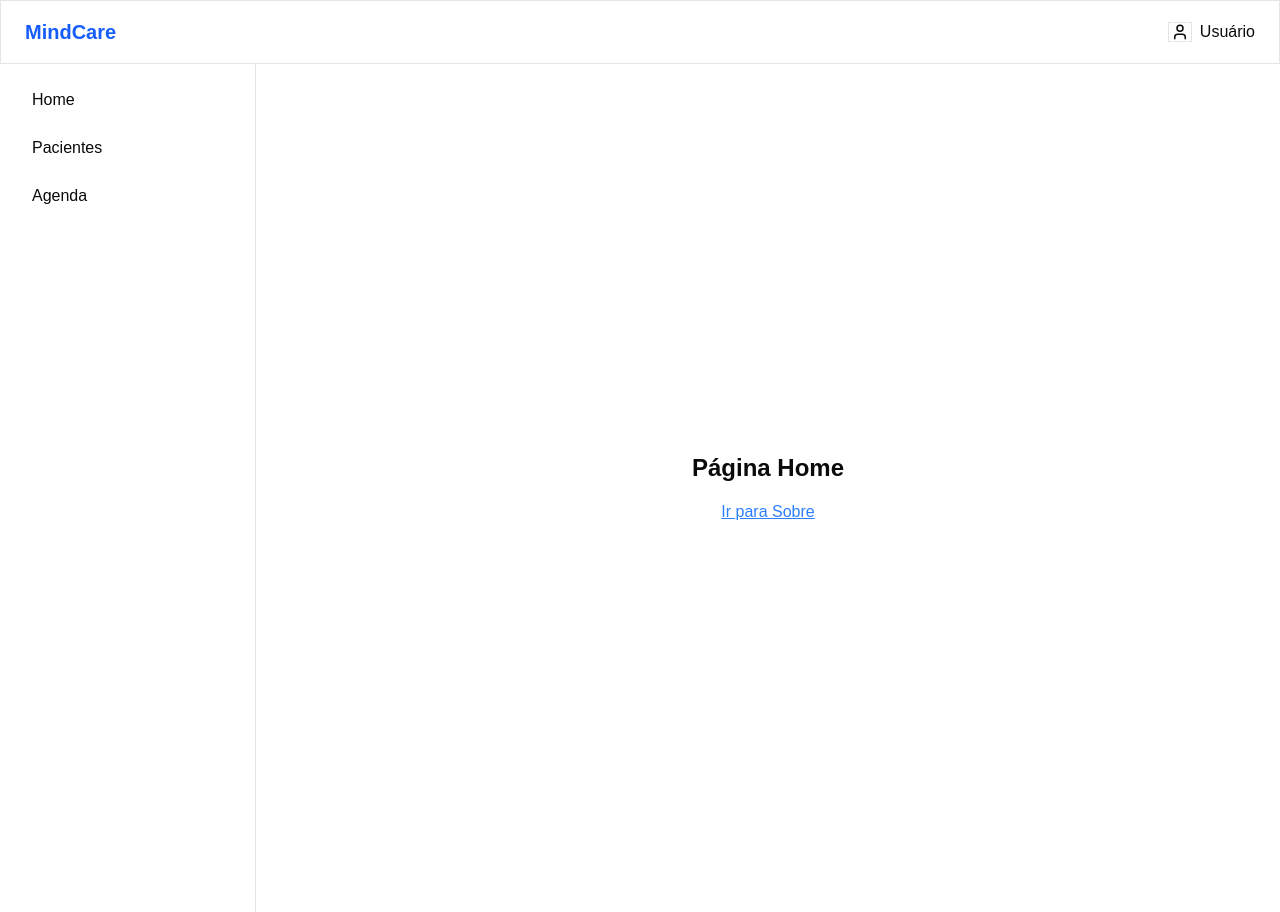
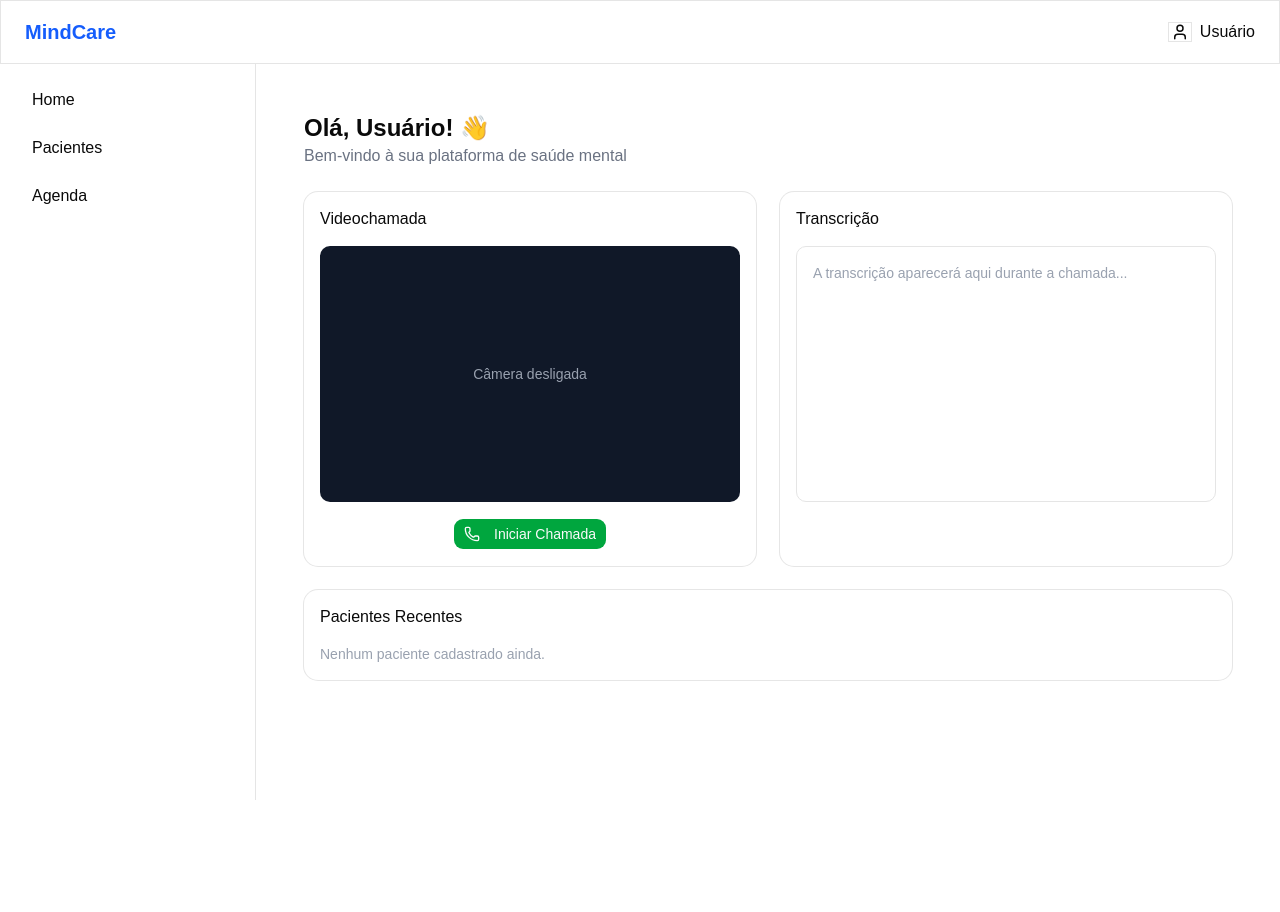
Before and after one commit to simonegabionetta/plataforma-saude-mental, a React (Vite) app: page / in a window 1280 px wide. After the commit the page ends 800 px from the top, so only its background shows below. Built offline with nearby package versions, Linux system fonts and the light colour scheme.

Commit message:
feat: criar página Home com videochamada e transcrição

```diff
--- a/src/pages/Home.tsx
+++ b/src/pages/Home.tsx
@@ -1,10 +1,142 @@
+import { useState, useRef } from 'react' //useState: guarda valor para atualizar tela //use Ref refrenecia elem HTML sem atualizar
+import { Button } from '@/components/ui/button'
+import { Card, CardContent, CardHeader, CardTitle } from '@/components/ui/card'
+import { Phone, PhoneOff, Mic, MicOff, Video, VideoOff } from 'lucide-react'
+
 function Home() {
+  const [isCallActive, setIsCallActive] = useState(false)//estado video chamada
+  const [isMuted, setIsMuted] = useState(false) // estado microfone
+  const [isVideoOn, setIsVideoOn] = useState(true) //estado da camera
+  const [transcription, setTranscription] = useState('') // text transcrição
+  const videoRef = useRef<HTMLVideoElement>(null) // guardar ref ligar e desl camera depois
+  const mediaStreamRef = useRef<MediaStream | null>(null)
+
+  const startCall = async () => { // função async pq espera navegador acessar camera
+    try {
+      const stream = await navigator.mediaDevices.getUserMedia({ //permisao ao nav acessar camera e mic
+        video: true, //conecta video na tela
+        audio: true,
+      })
+      if (videoRef.current) {
+        videoRef.current.srcObject = stream
+      }
+      mediaStreamRef.current = stream
+      setIsCallActive(true)
+    } catch (error) {
+      console.error('Erro ao iniciar chamada:', error)
+    }
+  }
+
+  const endCall = () => {
+    if (mediaStreamRef.current) {  //pega trilha video + audio
+      mediaStreamRef.current.getTracks().forEach((track) => track.stop()) //para cada trilha desliga
+    }
+    if (videoRef.current) {
+      videoRef.current.srcObject = null //remove video tela
+    }
+    setIsCallActive(false) //volta estado inicial
+    setIsMuted(false) //reseta mic ligado
+    setIsVideoOn(true) //resenta cam ligada
+  }
+
+  const toggleMute = () => {
+    if (mediaStreamRef.current) {
+      mediaStreamRef.current.getAudioTracks().forEach((track) => { //pega audio
+        track.enabled = !track.enabled //inverte estado da trilha ligado/desligado
+      })
+    }
+    setIsMuted(!isMuted)//inverte o estado do botão na tela mutou/desmutou
+  }
+
+  const toggleVideo = () => {
+    if (mediaStreamRef.current) {
+      mediaStreamRef.current.getVideoTracks().forEach((track) => { //pega videos
+        track.enabled = !track.enabled //inverte estado video
+      })
+    }
+    setIsVideoOn(!isVideoOn)
+  }
+
   return (
-    <div className="flex flex-col items-center justify-center min-h-screen gap-4">
-      <h1 className="text-2xl font-bold">Página Home</h1>
-      <a href="/sobre" className="text-blue-500 underline">
-        Ir para Sobre
-      </a>
+    <div className="p-6 flex flex-col gap-6">
+
+      <div>
+        <h1 className="text-2xl font-bold">Olá, Usuário! 👋</h1>
+        <p className="text-gray-500">Bem-vindo à sua plataforma de saúde mental</p>
+      </div>
+
+      <div className="flex gap-6">
+
+        <Card className="flex-1">
+          <CardHeader>
+            <CardTitle>Videochamada</CardTitle>
+          </CardHeader>
+          <CardContent className="flex flex-col gap-4">
+            <div className="bg-gray-900 rounded-lg h-64 flex items-center justify-center relative">
+              {isCallActive ? (
+                <video
+                  ref={videoRef}
+                  autoPlay
+                  muted
+                  className="w-full h-full object-cover rounded-lg"
+                />
+              ) : (
+                <span className="text-gray-400">Câmera desligada</span>
+              )}
+            </div>
+
+            <div className="flex items-center justify-center gap-4">
+              {!isCallActive ? (
+                <Button onClick={startCall} className="bg-green-600 hover:bg-green-700">
+                  <Phone className="w-4 h-4 mr-2" />
+                  Iniciar Chamada
+                </Button>
+              ) : (
+                <>
+                  <Button onClick={toggleMute} variant="outline">
+                    {isMuted ? <MicOff className="w-4 h-4" /> : <Mic className="w-4 h-4" />}
+                  </Button>
+                  <Button onClick={toggleVideo} variant="outline">
+                    {isVideoOn ? <Video className="w-4 h-4" /> : <VideoOff className="w-4 h-4" />}
+                  </Button>
+                  <Button onClick={endCall} variant="destructive">
+                    <PhoneOff className="w-4 h-4 mr-2" />
+                    Encerrar
+                  </Button>
+                </>
+              )}
+            </div>
+          </CardContent>
+        </Card>
+
+        <Card className="flex-1">
+          <CardHeader>
+            <CardTitle>Transcrição</CardTitle>
+          </CardHeader>
+          <CardContent>
+            <div className="h-64 border rounded-lg p-4 overflow-y-auto">
+              {transcription ? (
+                <p>{transcription}</p>
+              ) : (
+                <p className="text-gray-400">
+                  A transcrição aparecerá aqui durante a chamada...
+                </p>
+              )}
+            </div>
+          </CardContent>
+        </Card>
+
+      </div>
+
+      <Card>
+        <CardHeader>
+          <CardTitle>Pacientes Recentes</CardTitle>
+        </CardHeader>
+        <CardContent>
+          <p className="text-gray-400">Nenhum paciente cadastrado ainda.</p>
+        </CardContent>
+      </Card>
+
     </div>
   )
 }
--- a/src/pages/Login.tsx
+++ b/src/pages/Login.tsx
@@ -1,4 +1,4 @@
-import { useState } from "react";
+import { useState } from 'react'
 import { Button } from "@/components/ui/button";
 import {
   Card,
```
